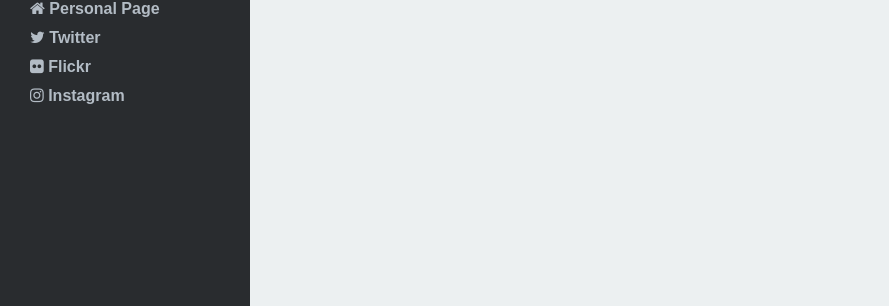
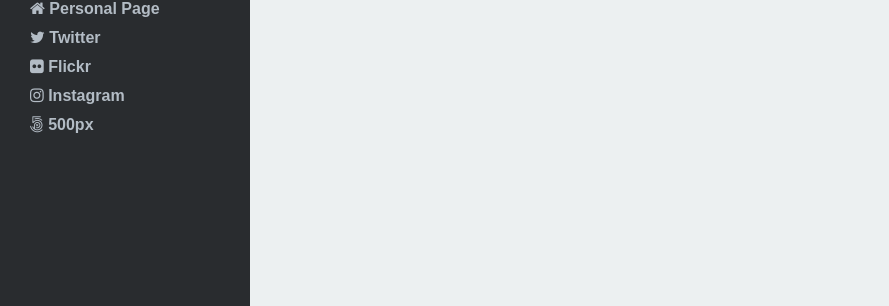
Before and after one commit to najus/photos, a Jekyll site: the page built from portfolio.html, in a window 1280 px wide. Shown: the part 316-622 px from the top of the page, without its empty margins (0-889 px from the left). Built offline with Jekyll 4.4.1, drawn with Linux system fonts in a browser that asks for light colours; nearby versions of some CDN libraries; comment, search, counter and statistics services are not loaded.

Commit message:
Update links.yaml
Add 500px link with the favicon

```diff
--- a/_data/links.yaml
+++ b/_data/links.yaml
@@ -9,4 +9,7 @@
   url: http://www.flickr.com/photos/sujanthapa/
 - name: Instagram
   favicon: fa-instagram
-  url: http://instagram.com/najusujan
+  url: http://instagram.com/najusphoto
+- name: 500px
+  favicon: fa-500px
+  url: https://500px.com/najus
```
